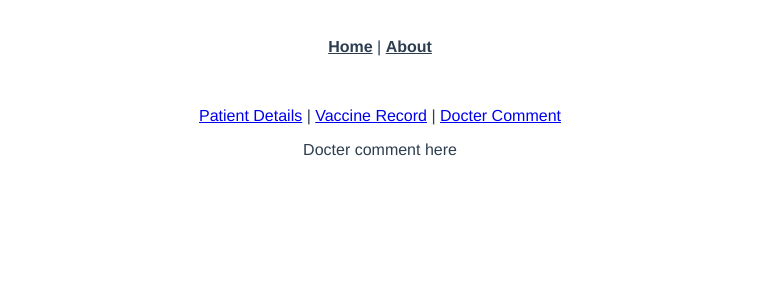
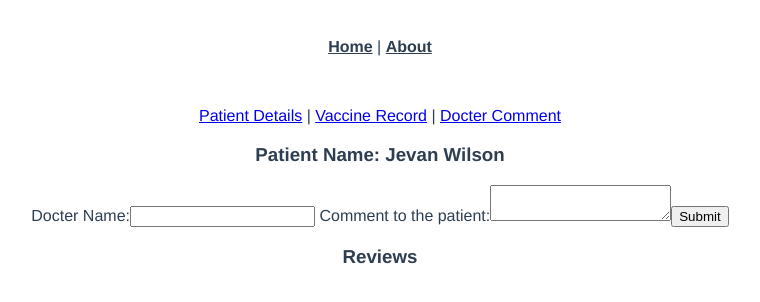
Before and after one commit to SE331-2022-Project-1/Project, a Vue app in the folder project1/: page /events/1/comment in a window 1280 px wide. Shown: the top 302 px of the page, without its empty margins (260-1020 px from the left). Built offline with nearby package versions, Linux system fonts and the light colour scheme; data requests are answered from the project's data file.

Commit message:
add Docter comment box //need fix
//need fix to show review result

```diff
--- a/project1/src/views/event/CommentEvent.vue
+++ b/project1/src/views/event/CommentEvent.vue
@@ -1,9 +1,68 @@
 <template>
-  <p>Docter comment here</p>
+  <h3>Patient Name: {{ event.name + " " + event.surname }}</h3>
+
+  <div class="review-form">
+    <form class="review-form" @submit.prevent="onSubmit">
+      <label for="nameD">Docter Name:</label>
+      <input id="nameD" v-model="nameD" />
+      <label for="comment"> Comment to the patient:</label>
+      <textarea id="comment" v-model="comment"></textarea>
+      <input class="button" type="submit" value="Submit" />
+    </form>
+  </div>
+
+  <div class="review-list">
+    <h3>Reviews</h3>
+    <ul>
+      <a v-for="(review, index) in reviews" :key="index">
+        {{ this.nameD }}
+        <br />
+        "{{ this.comment }}"
+      </a>
+    </ul>
+  </div>
+
+  <div></div>
 </template>
+
+<review-form @review-submitted="addReview"></review-form>
+<review-list v-if="reviews.length" :reviews="reviews"></review-list>
 
 <script>
 export default {
   props: ["id", "event"],
+  reviews: {
+    type: Array,
+    required: true,
+  },
+  data() {
+    return {
+      reviews: [],
+      nameD: "",
+      comment: "",
+    };
+  },
+  methods: {
+    onSubmit() {
+      console.log(this.nameD);
+      console.log(this.comment);
+      if (this.nameD === "" || this.comment === "") {
+        alert("Review is incomplete. please fill out every filed.");
+        return;
+      }
+      let docterComment = {
+        nameD: this.nameD,
+        comment: this.comment,
+      };
+      this.$emit("review-submitted", docterComment);
+
+      this.nameD = "";
+      this.comment = "";
+    },
+  },
+  addReview(review) {
+    this.reviews.push(review);
+    console.log(review);
+  },
 };
 </script>
--- a/project1/src/views/event/DetailEvent.vue
+++ b/project1/src/views/event/DetailEvent.vue
@@ -1,5 +1,5 @@
 <template>
-  <h3>Name: {{ event.name + " " + event.surname }}</h3>
+  <h3>Patient Name: {{ event.name + " " + event.surname }}</h3>
   <p>Age: {{ event.age }}</p>
   <p>Hometown: {{ event.homeTown }}</p>
 </template>
--- a/project1/src/views/event/VaccinatedEvent.vue
+++ b/project1/src/views/event/VaccinatedEvent.vue
@@ -1,5 +1,5 @@
 <template>
-  <h3>Name: {{ event.name + " " + event.surname }}</h3>
+  <h3>Patient Name: {{ event.name + " " + event.surname }}</h3>
   <p>Vaccinate Status: {{ event.vaccinateStatus }}</p>
   <p>+ First-Dose: {{ event.firstDose }}</p>
   <p>+ Second-Dose: {{ event.secondDose }}</p>
```
